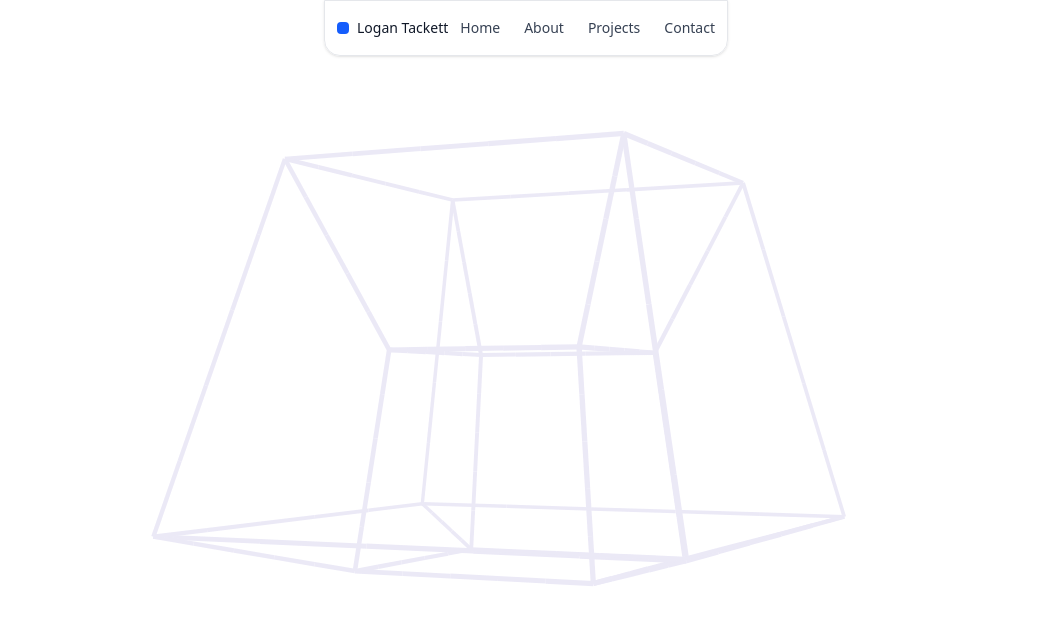
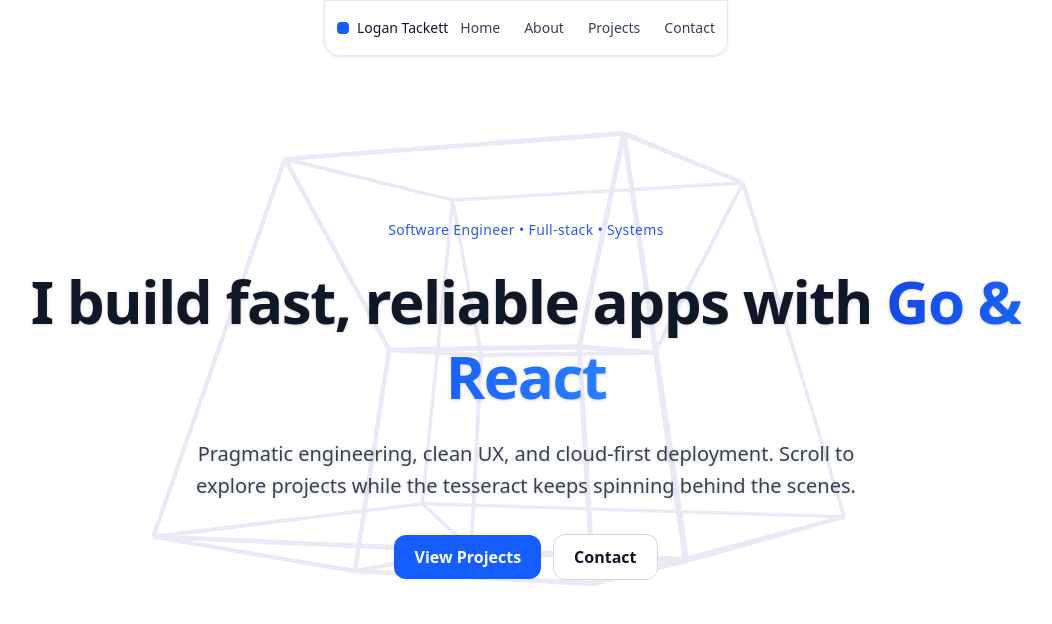
Before and after one commit to LoganTackett1/dev-portfolio, a React (Vite) app: page / in a window 1280 px wide. Shown: the top 624 px of the page, without its empty margins (114-1166 px from the left). Built offline with nearby package versions, Linux system fonts and the light colour scheme.

Commit message:
First version of hero

```diff
--- a/src/components/Hero.jsx
+++ b/src/components/Hero.jsx
@@ -1,9 +1,56 @@
 export function Hero() {
   return (
-    <section id="top" className="hero">
-      <h1 className="hero-title">Logan Tackett</h1>
-      <p className="hero-sub">Full‑stack dev • Go • React • ML‑adjacent UI</p>
-      <a className="hero-cta" href="#projects">See projects</a>
+    <section
+      id="hero"
+      className="relative z-10 pt-14 min-h-[calc(100vh-3.5rem)] flex items-center"
+    >
+      <div id="hero-shell" className="mx-auto max-w-6xl px-4 sm:px-6">
+        <div
+          id="hero-content"
+          className="flex flex-col items-center justify-center text-center gap-6"
+        >
+          <div id="hero-kicker" className="text-sm font-medium text-blue-700/90 tracking-wide">
+            Software Engineer • Full-stack • Systems
+          </div>
+
+          <h1
+            id="hero-title"
+            className="text-4xl md:text-6xl font-extrabold tracking-tight leading-tight text-gray-900 drop-shadow"
+          >
+            I build fast, reliable apps with{" "}
+            <span
+              id="hero-highlight"
+              className="bg-gradient-to-r from-blue-700 to-blue-500 bg-clip-text text-transparent"
+            >
+              Go & React
+            </span>
+          </h1>
+
+          <p
+            id="hero-subtitle"
+            className="max-w-2xl text-lg md:text-xl text-gray-700 leading-7 md:leading-8 drop-shadow-sm"
+          >
+            Pragmatic engineering, clean UX, and cloud-first deployment. Scroll to explore projects while the tesseract keeps spinning behind the scenes.
+          </p>
+
+          <div id="hero-cta-row" className="mt-2 flex flex-wrap items-center justify-center gap-3">
+            <a
+              id="hero-cta-projects"
+              href="#projects"
+              className="inline-flex items-center justify-center rounded-xl bg-blue-600 px-5 py-2.5 text-sm md:text-base font-semibold text-white transition hover:bg-blue-700 active:bg-blue-800"
+            >
+              View Projects
+            </a>
+            <a
+              id="hero-cta-contact"
+              href="#contact"
+              className="inline-flex items-center justify-center rounded-xl border border-gray-300 bg-white px-5 py-2.5 text-sm md:text-base font-semibold text-gray-900 transition hover:border-blue-400 hover:text-blue-700"
+            >
+              Contact
+            </a>
+          </div>
+        </div>
+      </div>
     </section>
   );
 }
--- a/src/components/Navbar.jsx
+++ b/src/components/Navbar.jsx
@@ -7,7 +7,7 @@
     <header id="navbar" className="fixed flex justify-center top-0 left-0 right-0 z-20">
     <div
         id="navbar-shell"
-        className="mx-auto max-w-6xl px-4 sm:px-6 pl-[10px] p2-[10px]"
+        className="mx-auto max-w-6xl px-4 sm:px-6"
     >
         <div
         id="navbar-bar"
```
